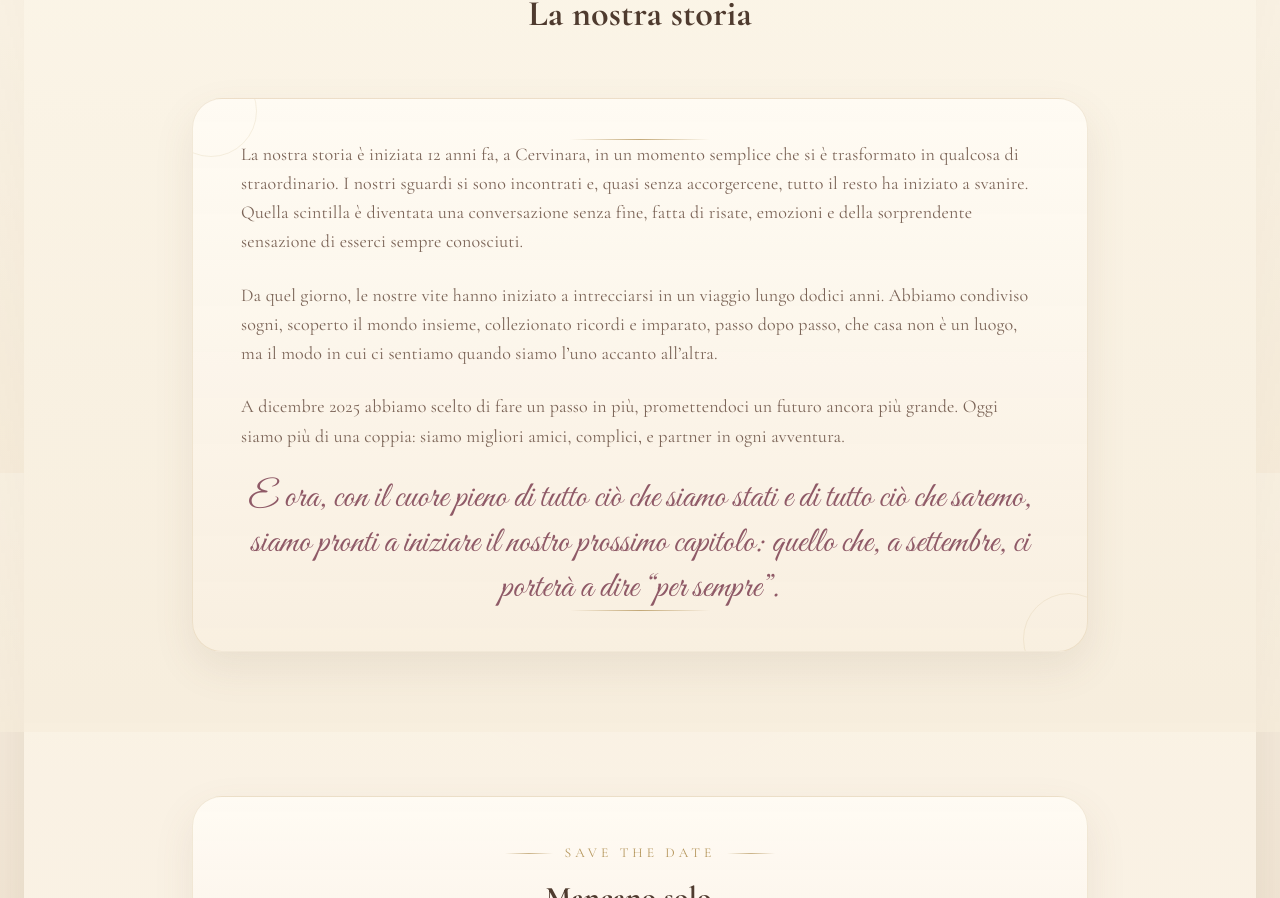
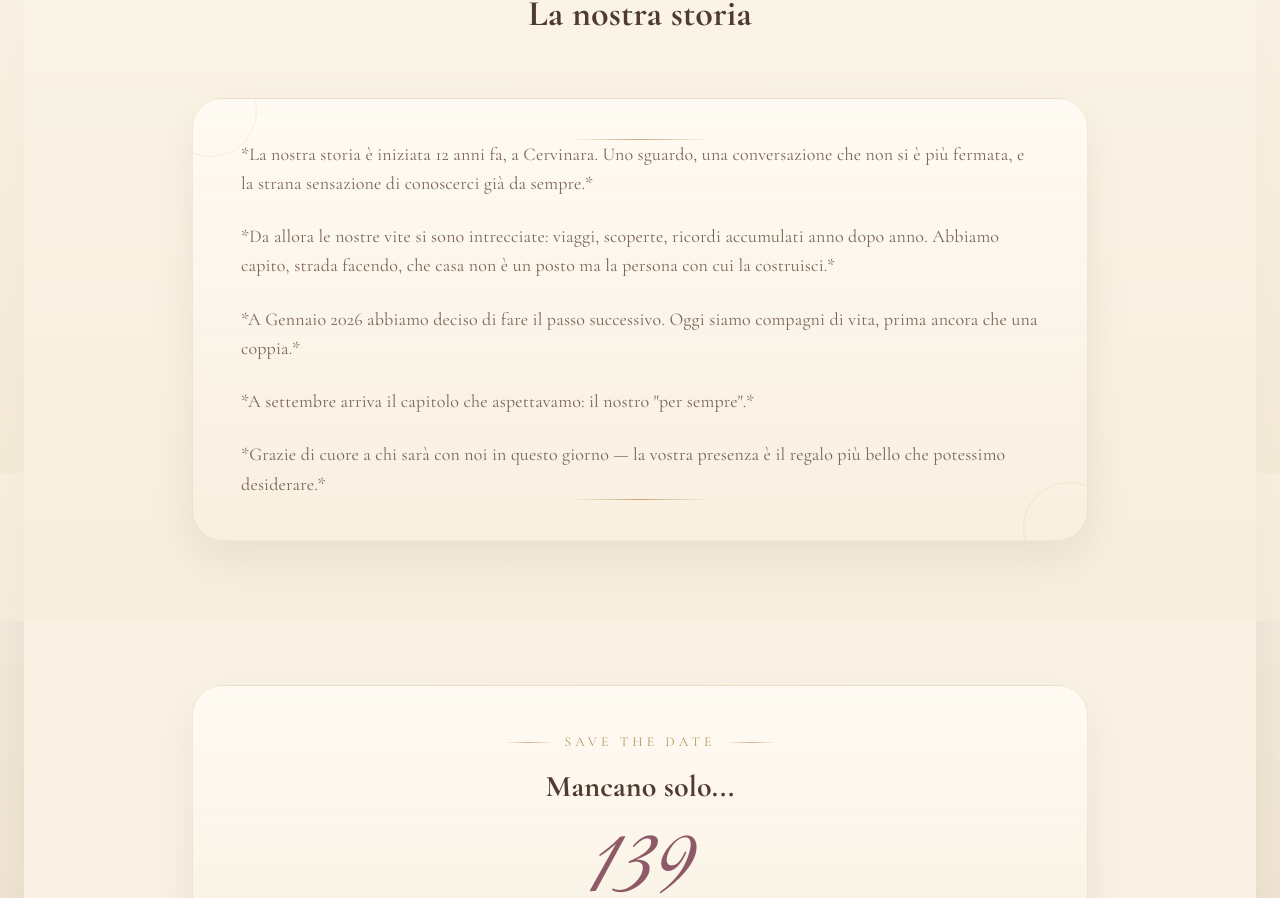
Before and after one commit to AngeloClm/SitoMatrimonio, a Next.js app: page / in a window 1280 px wide. Shown: the part 1927-2825 px from the top of the page. Built offline with nearby package versions, Linux system fonts and the light colour scheme; no server answers; a web font is replaced by a local one.

Commit message:
Update story section copy

```diff
--- a/src/app/page.tsx
+++ b/src/app/page.tsx
@@ -420,19 +420,23 @@ export default function Home() {
             <div className="paper-divider mb-8" />
             <div className="max-w-none text-lg leading-relaxed text-[var(--ink-soft)] space-y-6 text-center md:text-left">
             <p>
-              La nostra storia è iniziata 12 anni fa, a Cervinara, in un momento semplice che si è trasformato in qualcosa di straordinario. I nostri sguardi si sono incontrati e, quasi senza accorgercene, tutto il resto ha iniziato a svanire. Quella scintilla è diventata una conversazione senza fine, fatta di risate, emozioni e della sorprendente sensazione di esserci sempre conosciuti.
+              *La nostra storia è iniziata 12 anni fa, a Cervinara. Uno sguardo, una conversazione che non si è più fermata, e la strana sensazione di conoscerci già da sempre.*
             </p>
 
             <p>
-             Da quel giorno, le nostre vite hanno iniziato a intrecciarsi in un viaggio lungo dodici anni. Abbiamo condiviso sogni, scoperto il mondo insieme, collezionato ricordi e imparato, passo dopo passo, che casa non è un luogo, ma il modo in cui ci sentiamo quando siamo l’uno accanto all’altra.
+              *Da allora le nostre vite si sono intrecciate: viaggi, scoperte, ricordi accumulati anno dopo anno. Abbiamo capito, strada facendo, che casa non è un posto ma la persona con cui la costruisci.*
             </p>
 
             <p>
-              A dicembre 2025 abbiamo scelto di fare un passo in più, promettendoci un futuro ancora più grande. Oggi siamo più di una coppia: siamo migliori amici, complici, e partner in ogni avventura.
+              *A Gennaio 2026 abbiamo deciso di fare il passo successivo. Oggi siamo compagni di vita, prima ancora che una coppia.*
             </p>
 
-            <p className="script-heading text-center text-3xl md:text-4xl leading-tight">
-             E ora, con il cuore pieno di tutto ciò che siamo stati e di tutto ciò che saremo, siamo pronti a iniziare il nostro prossimo capitolo: quello che, a settembre, ci porterà a dire “per sempre”.
+            <p>
+              *A settembre arriva il capitolo che aspettavamo: il nostro "per sempre".*
+            </p>
+
+            <p>
+              *Grazie di cuore a chi sarà con noi in questo giorno — la vostra presenza è il regalo più bello che potessimo desiderare.*
             </p>
             </div>
             <div className="paper-divider mt-8" />
```
